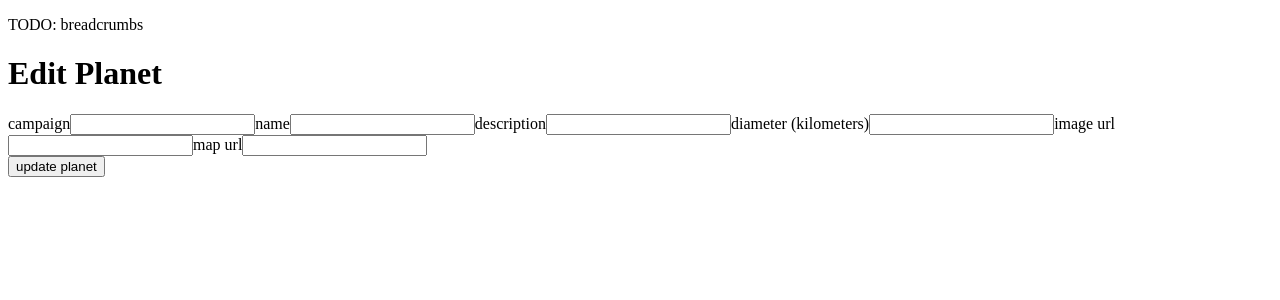
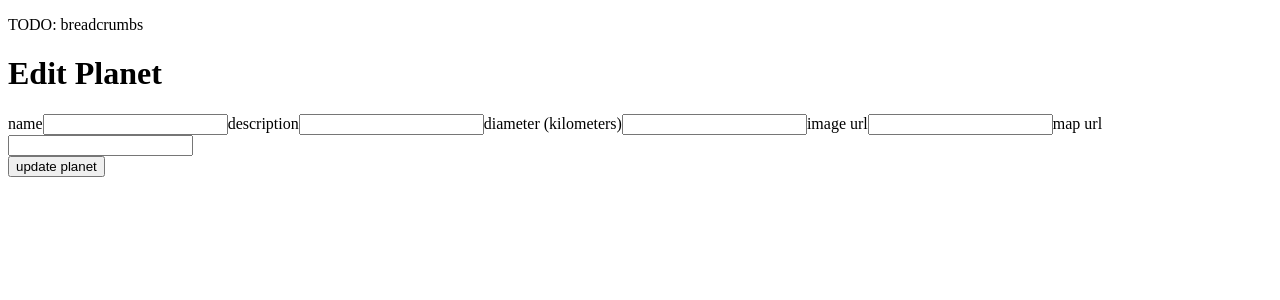
Before and after one commit to GregorySDTaylor/GregorySDTaylor-campaign-map-frontend-vue2, a Vue app: page /#/planet-edit/1 in a window 1280 px wide. Shown: the top 300 px of the page. Built offline with nearby package versions, Linux system fonts and the light colour scheme; no server answers.

Commit message:
removed campaign field

```diff
--- a/src/components/planet/PlanetInput.vue
+++ b/src/components/planet/PlanetInput.vue
@@ -1,12 +1,5 @@
 <template>
   <div>
-    <label for="campaign">campaign</label>
-    <input
-      type="url"
-      id="campaign"
-      :value="campaign"
-      @input="$emit('update:campaign', $event.target.value)"
-    />
     <label for="name">name</label>
     <input
       type="text"
```
